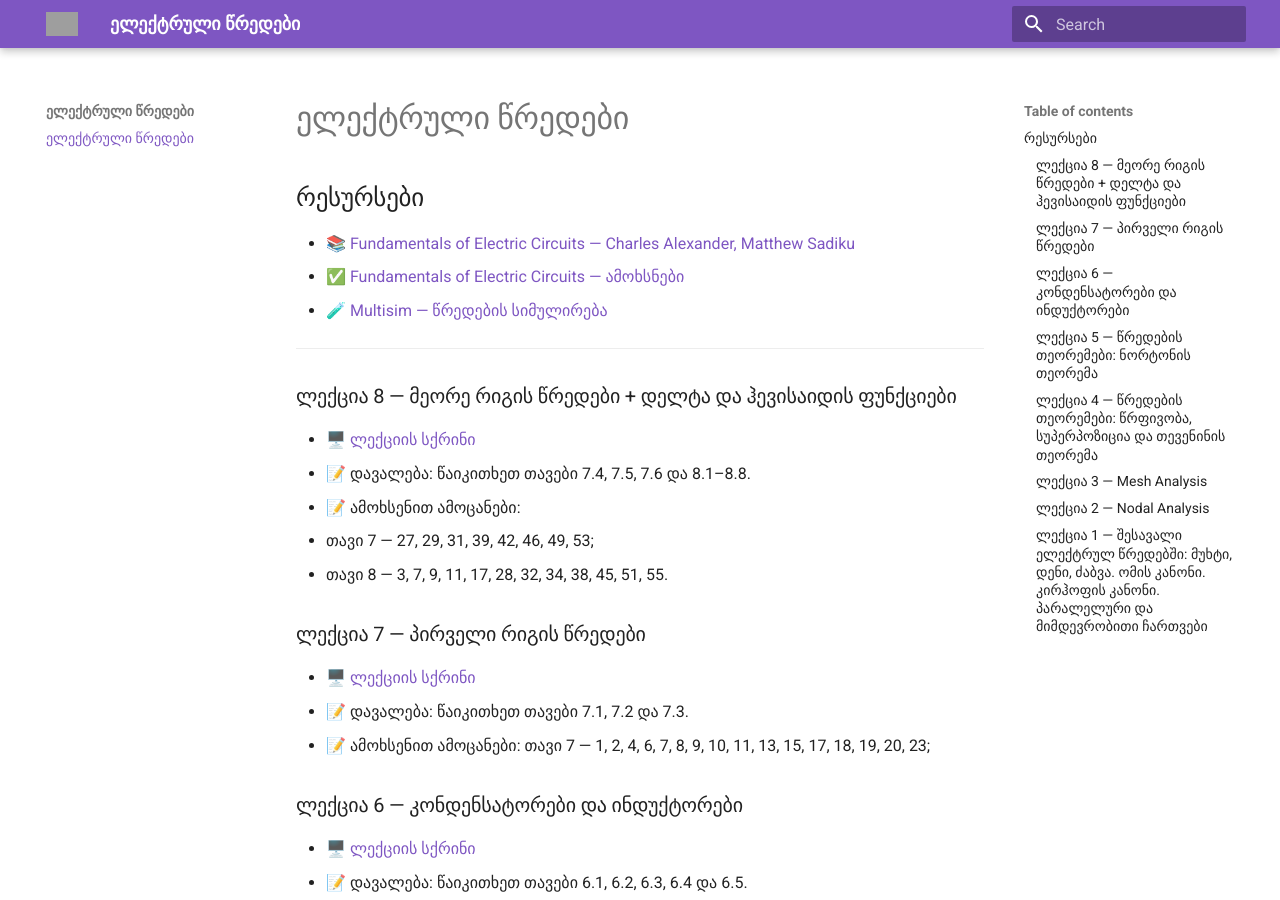
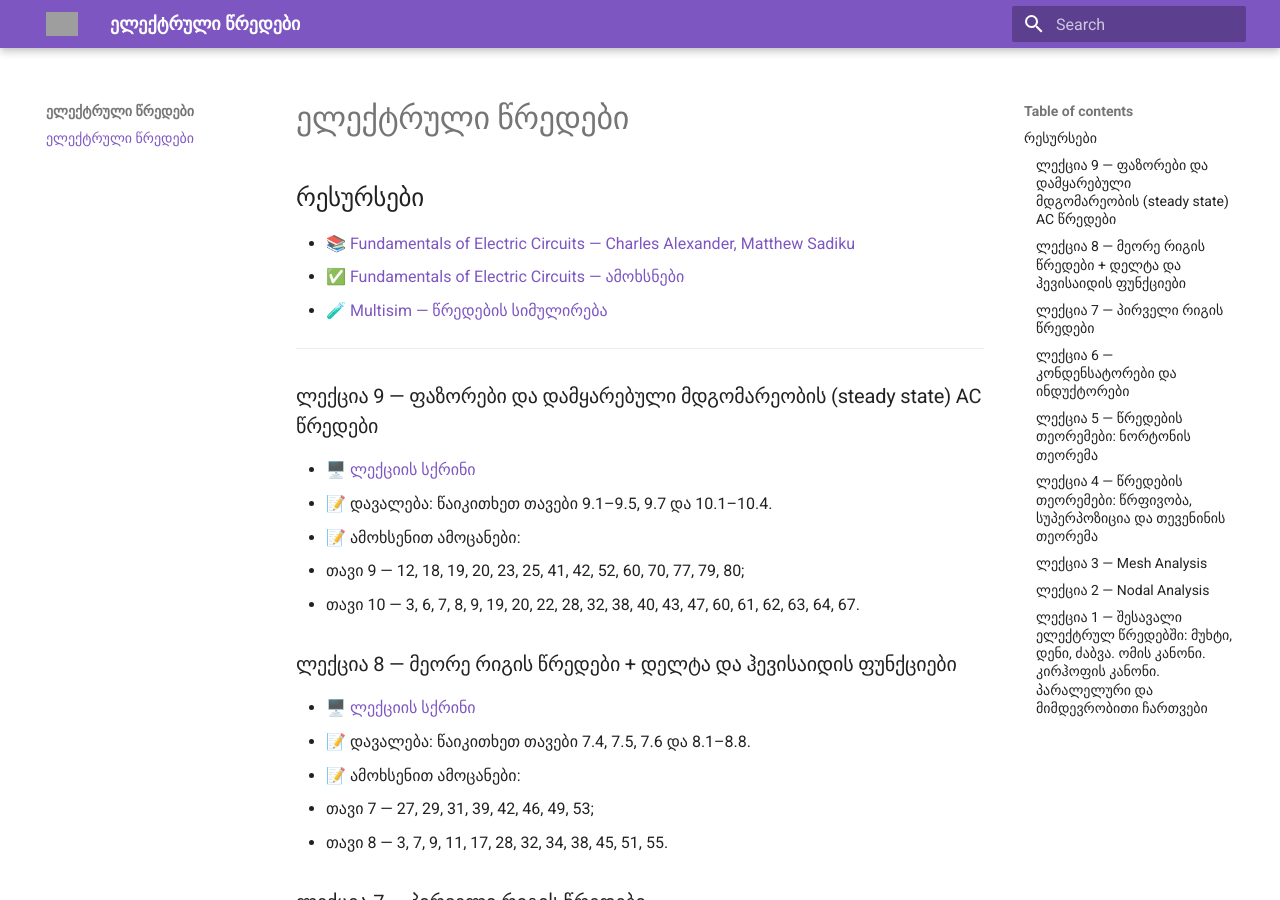
Before and after one commit to gugavar/electrical-circuits-bse-2026, an MkDocs documentation site: the page built from docs/index.md, in a window 1280 px wide and 900 px high. Built offline with MkDocs 1.6.1 and Material for MkDocs 9.7.7, drawn with Linux system fonts in a browser that asks for light colours; grey boxes are pictures that could not be loaded.

Commit message:
Update index.md

```diff
--- a/docs/index.md
+++ b/docs/index.md
@@ -7,6 +7,14 @@
 - 🧪 [Multisim — წრედების სიმულირება](https://www.multisim.com/)
 
 ---
+### ლექცია 9 — ფაზორები და დამყარებული მდგომარეობის (steady state) AC წრედები
+
+- 🖥️ [ლექციის სქრინი](https://drive.google.com/file/d/1Vwe7atz6rc_oFI0DbhJdPi1QRQUTnz54/view?usp=drive_link)
+- 📝 დავალება: წაიკითხეთ თავები 9.1–9.5, 9.7 და 10.1–10.4.
+- 📝 ამოხსენით ამოცანები:
+  - თავი 9 — 12, 18, 19, 20, 23, 25, 41, 42, 52, 60, 70, 77, 79, 80;
+  - თავი 10 — 3, 6, 7, 8, 9, 19, 20, 22, 28, 32, 38, 40, 43, 47, 60, 61, 62, 63, 64, 67.
+
 ### ლექცია 8 — მეორე რიგის წრედები + დელტა და ჰევისაიდის ფუნქციები
 
 - 🖥️ [ლექციის სქრინი](https://drive.google.com/file/d/1QWnW1KyNkD2B1VxfbpzeEUkHK1Y04eR8/view?usp=drive_link)
```
